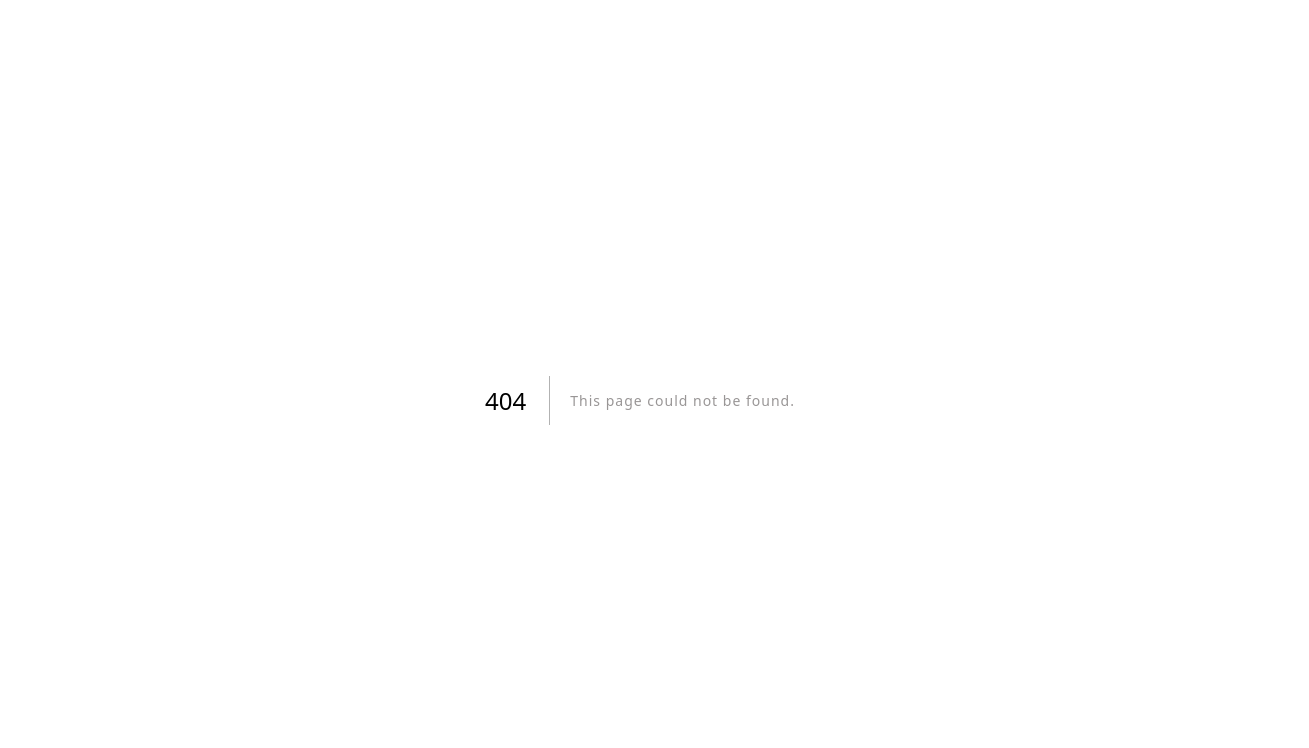
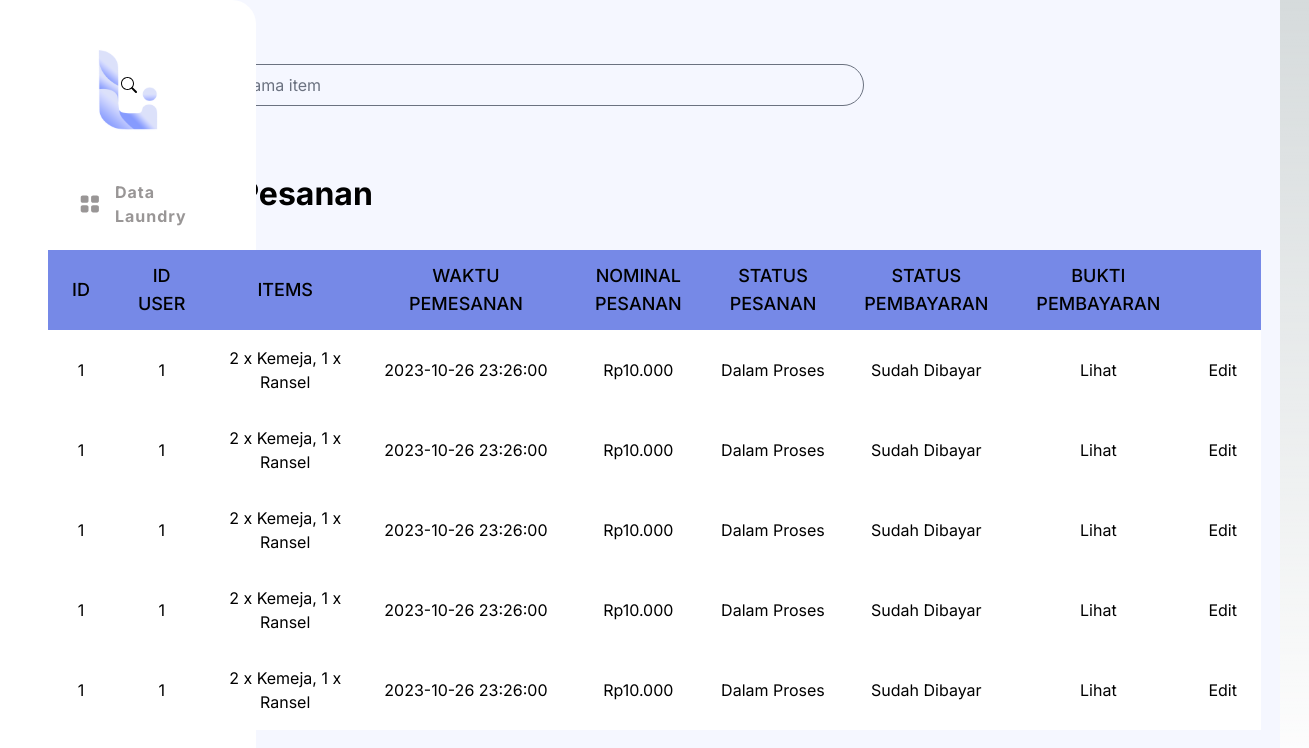
Before and after one commit to Safiqq/IF3152-2023-K02-11-LaundryKu, a Next.js app in the folder laundryku/: page /pesanan in a window 1280 px wide. Before the commit this address had no page. Shown: the top 748 px of the page, 1309 px wide, since content can reach past the window. Built offline with nearby package versions, Linux system fonts and the light colour scheme.

Commit message:
feat: create pesanan

```diff
--- /dev/null
+++ b/laundryku/app/(admin)/pesanan/page.tsx
@@ -0,0 +1,21 @@
+import Sidebar from "@/components/sidebar";
+import Searchbar from "@/components/searchbar";
+import TablePesanan from "@/components/table-pesanan";
+
+export default function Pesanan() {
+  return (
+    <main className="flex min-w-screen min-h-screen bg-[#F5F7FF]">
+      <Sidebar />
+      <div className="basis-1/5"></div>
+      <div className="flex flex-col basis-4/5">
+        <div className="items-center">
+          <Searchbar isShow={true}></Searchbar>
+        </div>
+        <div className="px-12 text-black">
+          <h1>Manajemen Pesanan</h1>
+          <TablePesanan/>
+        </div>
+      </div>
+    </main>
+  );
+}
```
